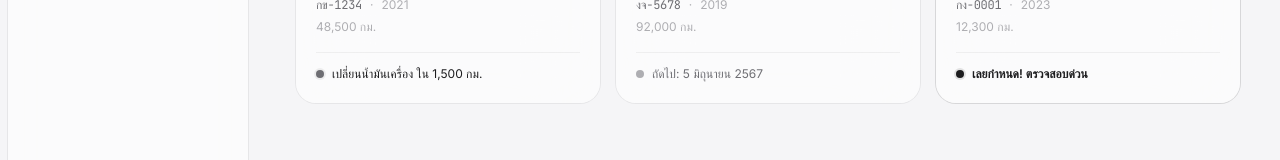
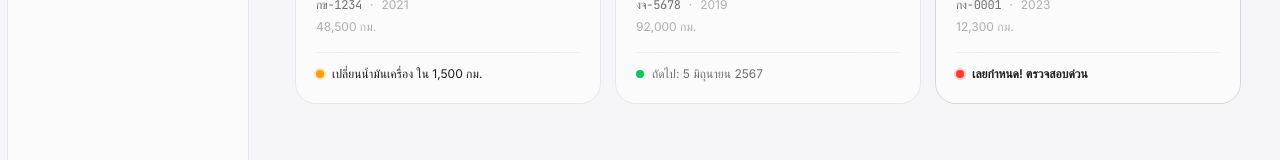
Before and after one commit to Jabjibi/carservice-tracker, a Next.js app: page /mycar in a window 1280 px wide. Shown: the part 305-465 px from the top of the page. Built offline with nearby package versions, Linux system fonts and the light colour scheme; no server answers.

Commit message:
feat: update StatusDot styles for improved visual feedback

```diff
--- a/components/shared/StatusDot.tsx
+++ b/components/shared/StatusDot.tsx
@@ -7,9 +7,9 @@ type StatusDotProps = {
 }
 
 const STYLES: Record<ServiceStatus, string> = {
-  ok: 'bg-text-muted',
-  warn: 'bg-text-secondary ring-2 ring-black/[0.06]',
-  danger: 'bg-text-primary ring-2 ring-black/[0.1]',
+  ok: 'bg-green',
+  warn: 'bg-[#FF9F0A] ring-2 ring-[#FF9F0A]/[0.25]',
+  danger: 'bg-[#FF3B30] ring-2 ring-[#FF3B30]/[0.25]',
 }
 
 export function StatusDot({ status, className }: StatusDotProps) {
```
